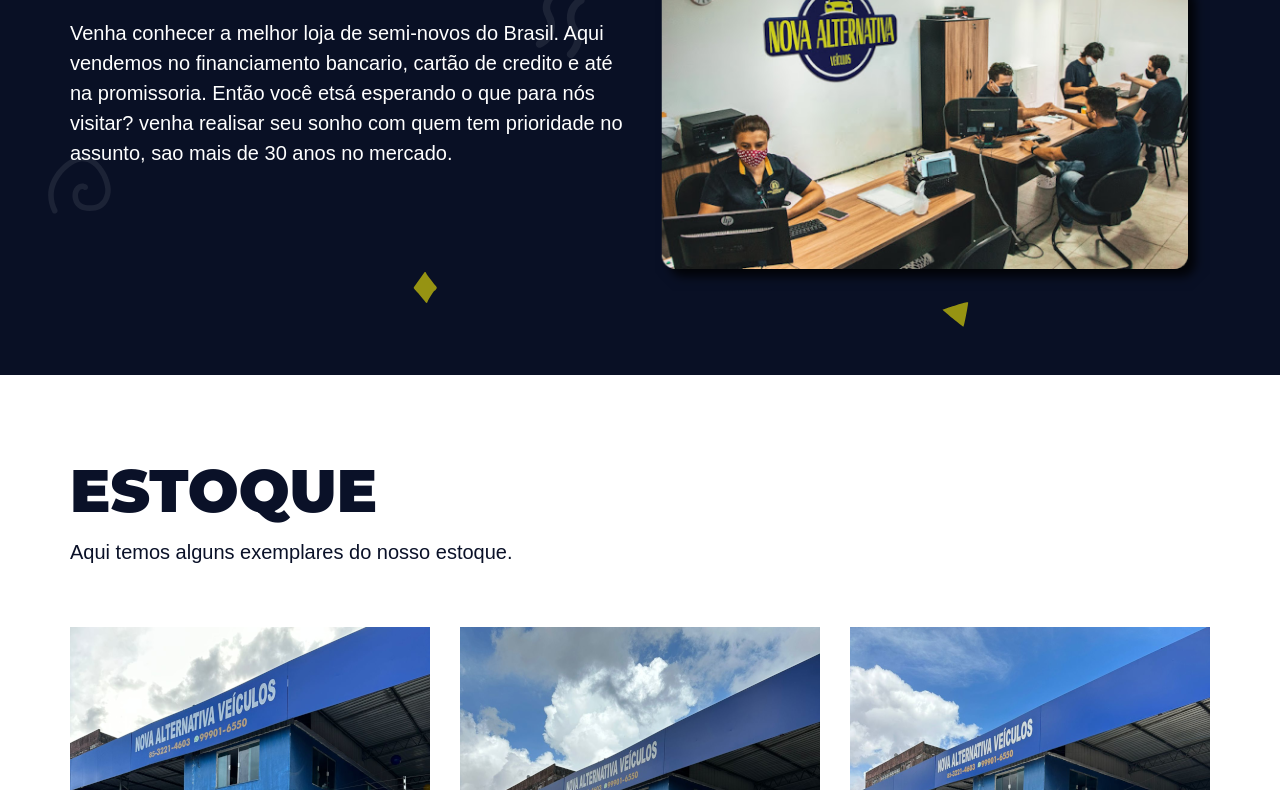
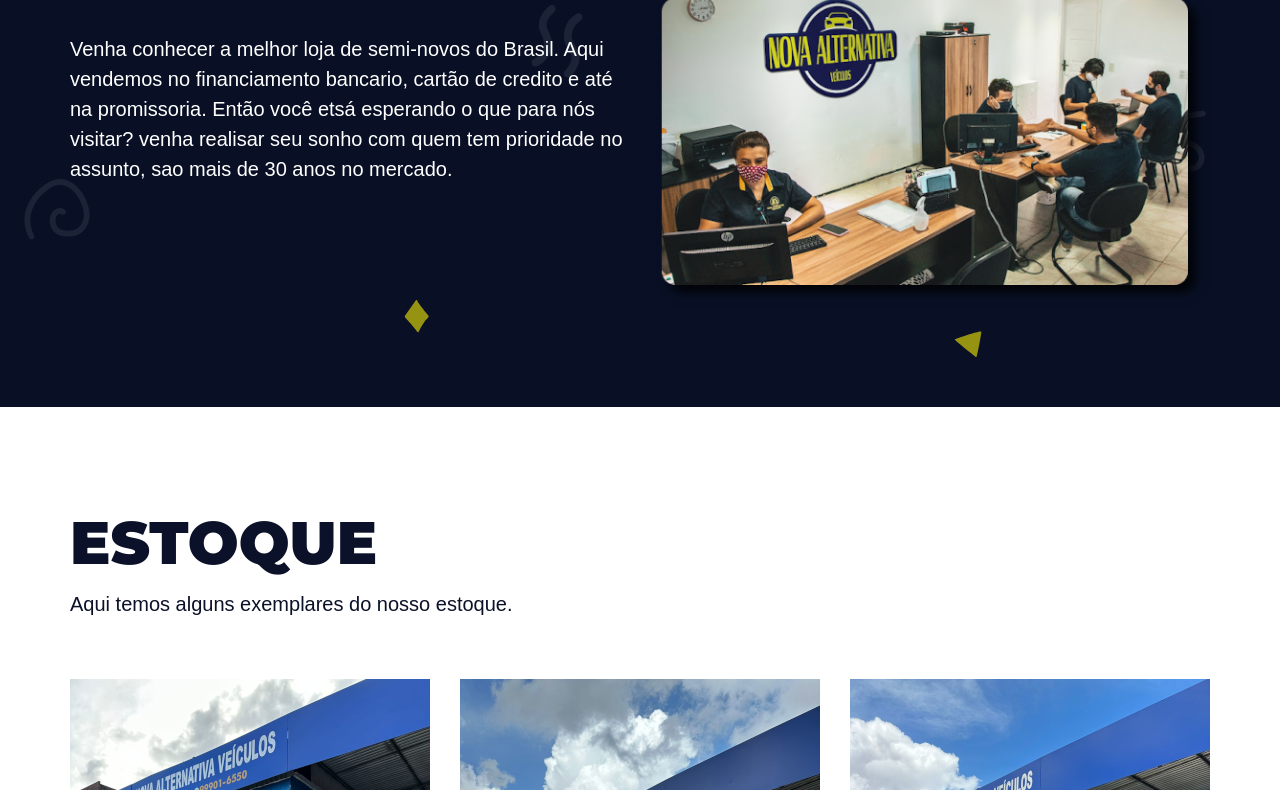
Before and after one commit to thiago-igor/Projeto-Nova-Alternativa, a plain HTML site: page projeto/index.html in a window 1280 px wide. Shown: the part 490-1280 px from the top of the page. Drawn offline with Linux system fonts and the light colour scheme.

Commit message:
atualização

```diff
--- a/projeto/assets/css/style.css
+++ b/projeto/assets/css/style.css
@@ -122,7 +122,7 @@ p{
 .main-content{
     max-width: 120rem;
     margin: 0 auto;
-    padding: 8rem var(--gap);
+    padding: 10rem var(--gap);
 }
 
 .menu-content{
--- a/projeto/index.html
+++ b/projeto/index.html
@@ -4,6 +4,7 @@
     <meta charset="UTF-8">
     <meta http-equiv="X-UA-Compatible" content="IE=edge">
     <meta name="viewport" content="width=device-width, initial-scale=1.0">
+    <link rel="shortcut icon" href="assets/image/logo.ico" type="image/x-icon">
     <title>Nova Alternativa Veiculos</title>
     <link rel="preconnect" href="https://fonts.googleapis.com">
     <link rel="preconnect" href="https://fonts.gstatic.com" crossorigin>
```
Also changed, not shown: projeto/assets/image/logo.ico (added).
